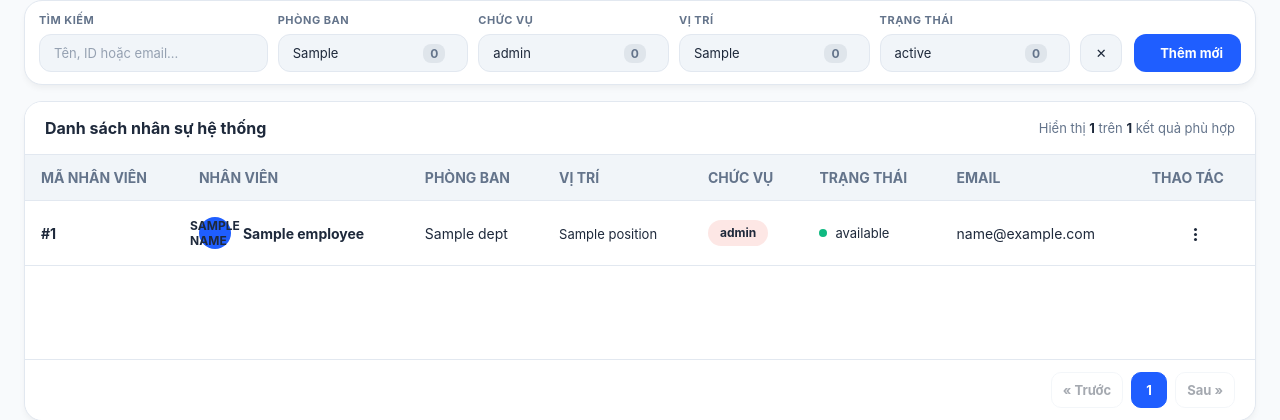
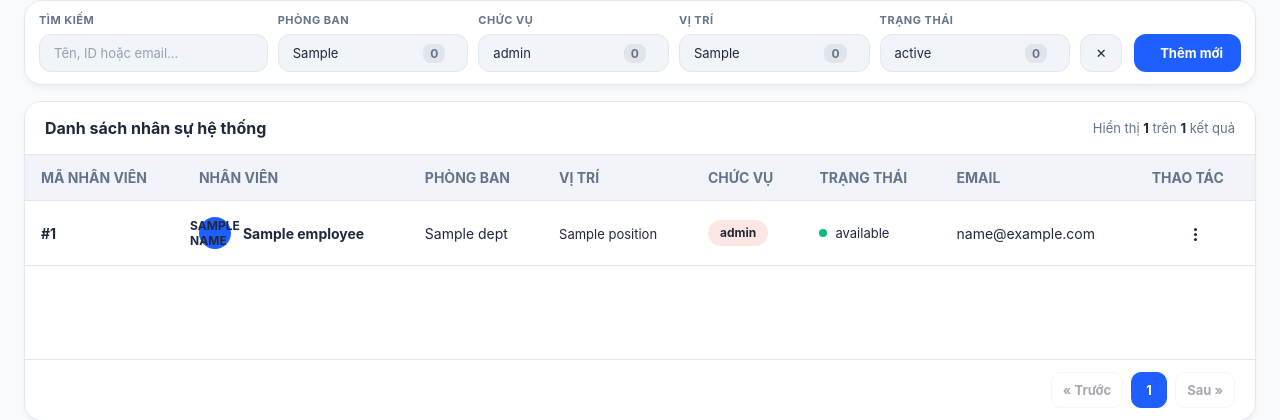
Before and after one commit to Minh-boop2/AssetOne, a Flask app: template templates/manage/manage.html in a window 1280 px wide. Shown: the part 390-810 px from the top of the page. Run offline with Flask 3, Linux system fonts and the light colour scheme; the template is opened without the code that fills it: most values are stand-ins (such as "Sample title", 1, 10 or a date in 2020).

Commit message:
merge chau code

```diff
--- a/templates/manage/manage_table.html
+++ b/templates/manage/manage_table.html
@@ -7,7 +7,7 @@
     {% if employees %}
     <div class="pagination-info">
       Hiển thị <b>{{ employees|length }}</b> trên <b>{{ total_records }}</b> kết
-      quả phù hợp
+      quả
     </div>
     {% endif %}
   </div>
--- a/templates/report/report_overview.html
+++ b/templates/report/report_overview.html
@@ -171,7 +171,7 @@
       <h3>Nhật ký tài sản</h3>
 
       <div class="report-card-meta">
-        Hiển thị <b>{{ report_logs|length }}</b> / <b>{{ total_logs }}</b> kết quả
+        Hiển thị  <b>{{ report_logs|length }}</b> trên <b>{{ total_logs }}</b> kết quả
       </div>
     </div>
 
```
